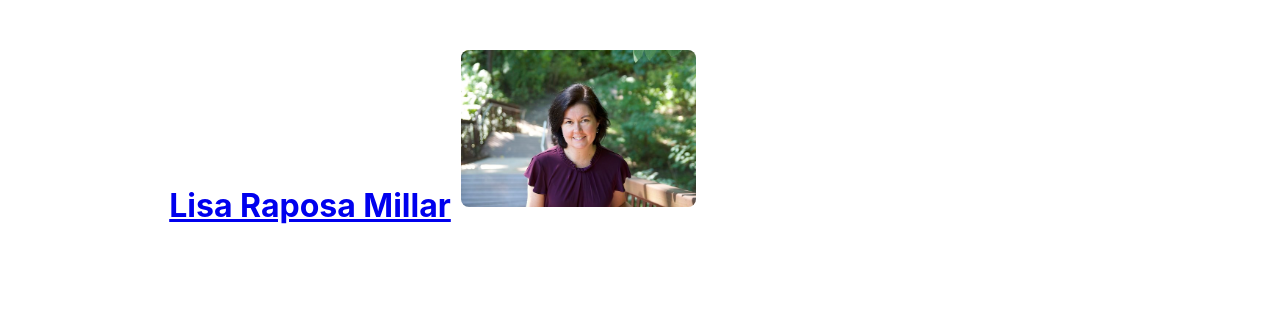
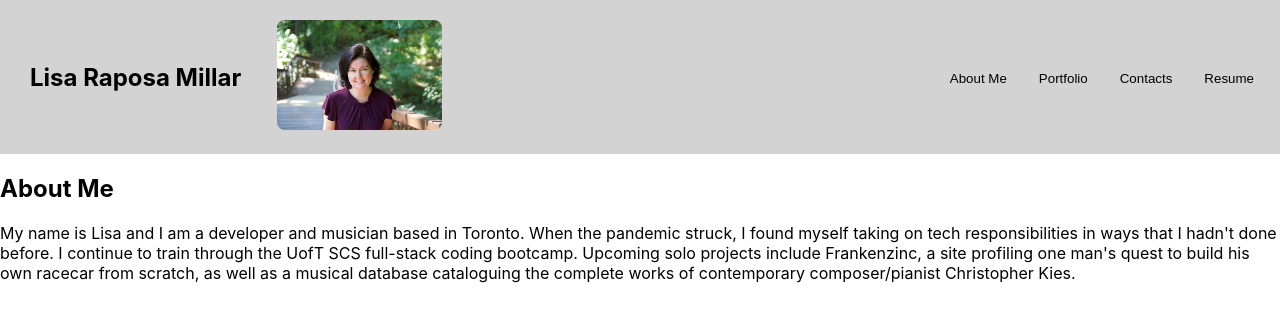
Before and after one commit to raposamillar/professional-portfolio, a React (Create React App) app: page / in a window 1280 px wide. Shown: the top 322 px of the page. Built offline with nearby package versions, Linux system fonts and the light colour scheme.

Commit message:
move JS files into components and add navbar functionality

```diff
--- a/src/App.js
+++ b/src/App.js
@@ -1,6 +1,24 @@
-import React from 'react';
-import Header from './components/Header';
+import React, { useState } from 'react';
+import Navigation from './components/Navigation';
+import About from './components/About';
+import Contact from './components/Contact';
+import Resume from './components/Resume';
 
-const App = () => <Header />;
+const App = () => {
+  const [currentPage, setCurrentPage] = useState('about');
+
+  return (
+    <>
+      <Navigation setCurrentPage={setCurrentPage} />
+      {
+        currentPage === 'about'
+          ? <About />
+        : currentPage === 'contact'
+          ? <Contact />
+          : <Resume />
+      }
+    </>
+  )
+}
 
 export default App;
--- a/src/components/pages/About.js
+++ b/src/components/About.js
@@ -2,7 +2,7 @@ import React from 'react';
 
 export default function About() {
   return (
-    <div>
+    <div id='about' className='about'>
       <h2>About Me</h2>
       <p>
         My name is Lisa and I am a developer and musician based in Toronto.  When the pandemic struck, I found myself taking on tech responsibilities in ways that I hadn't done before.  I continue to train through the UofT SCS full-stack coding bootcamp.  Upcoming solo projects include Frankenzinc, a site profiling one man's quest to build his own racecar from scratch, as well as a musical database cataloguing the complete works of contemporary composer/pianist Christopher Kies.
--- a/src/components/pages/Contact.js
+++ b/src/components/Contact.js
@@ -1,7 +1,7 @@
 import React, { useState } from 'react';
 // import { validateEmail } from '../../utils/helpers';
 
-function validateEmail(email) {
+export function validateEmail(email) {
   var re = /^(([^<>()[\]\\.,;:\s@"]+(\.[^<>()[\]\\.,;:\s@"]+)*)|(".+"))@((\[[0-9]{1,3}\.[0-9]{1,3}\.[0-9]{1,3}\.[0-9]{1,3}\])|(([a-zA-Z\-0-9]+\.)+[a-zA-Z]{2,}))$/;
   return re.test(String(email).toLowerCase());
 }
--- a/src/components/Header/index.js
+++ b/src/components/Header/index.js
@@ -1,7 +1,6 @@
 import React from 'react';
 import Navigation from '../Navigation';
 import profilePhoto from '../../assets/raposa-millar.jpeg';
-// import Footer from '../Footer';
 
 function Header() {
 
@@ -16,7 +15,7 @@ function Header() {
       </h1>
       {Navigation}
     </header>
-    // {Footer}
+
   )
 }
 
--- a/src/components/Navigation/index.js
+++ b/src/components/Navigation/index.js
@@ -1,36 +1,21 @@
-import React, { useState } from 'react';
-import About from '../pages/About';
-import Portfolio from '../pages/Portfolio';
-import Resume from '../pages/Resume';
-import ContactForm from '../pages/Contact';
+import React from 'react';
+import profilePhoto from '../../assets/raposa-millar.jpeg';
 
-export default function Navigation() {
-  const [currentPage, setCurrentPage] = useState('About');
-
-  // Conditionally checks for the value of "currentPage" and renders the selected component, accordingly.
-  const renderPage = () => {
-    if (currentPage === '/') {
-      return <About />;
-    }
-    if (currentPage === 'About') {
-      return <About />;
-    }
-    if (currentPage === 'Portfolio')  {
-      return <Portfolio />;
-    }
-    if (currentPage === 'Resume') {
-      return <Resume />;
-    }
-    // Renders the Contact component if no other page is selected.
-    return <ContactForm />;
-  };
-
-  const handlePageChange = (page) => setCurrentPage(page);
+export default function Navigation({setCurrentPage}) {
 
   return (
-    <div>
-      <Navigation currentPage={currentPage} handlePageChange={handlePageChange}/>
-      {renderPage()}
-    </div>
+    <nav>
+      <h1>Lisa Raposa Millar</h1>
+      <span role='img' aria-label='profile photo'>
+            <img src={profilePhoto} style={{ width: '25%' }} alt='Lisa Raposa Millar in High Park in Toronto.'/>
+      </span>
+
+      <div>
+        <button onClick = {() => setCurrentPage('about') }>About Me</button>
+        <button onClick = {() => setCurrentPage('portfolio') }>Portfolio</button>
+        <button onClick = {() => setCurrentPage('contact') }>Contacts</button>
+        <button onClick = {() => setCurrentPage('resume') }>Resume</button>
+      </div>
+    </nav>
   );
 };
--- /dev/null
+++ b/src/components/Resume.js
@@ -0,0 +1,30 @@
+import React from 'react';
+
+export default function Resume() {
+  return (
+    <div id='resume' className='resume'>
+      <h2>Resume</h2>
+      <p id='download'>
+        Download my <a href="https://docs.google.com/document/d/1XS3rqodGefl4KMzrsJ9MDZGwiohAik4zze0x8r6NT8Y/edit?usp=sharingresume" target="_blank" rel="noreferrer">resume</a>
+      </p>
+      <h3>Proficiencies</h3>
+      <h4>Front-end</h4>
+      <ul id='front-end'>
+        <li>HTML</li>
+        <li>CSS</li>
+        <li>JavaScript</li>
+        <li>React</li>
+      </ul>
+      <h4>Back-end</h4>
+      <ul id='back-end'>
+        <li>APIs</li>
+        <li>Node</li>
+        <li>Express</li>
+        <li>MySQL, Sequelize</li>
+        <li>MongoDB, Mongoose</li>
+        <li>REST</li>
+        <li>GraphQL</li>
+      </ul>
+    </div>
+  );
+}
--- a/src/index.css
+++ b/src/index.css
@@ -35,3 +35,17 @@ header, h1 {
   margin: 10px;
   border: 10px;
 }
+
+nav {
+  display: flex;
+  justify-content: space-between;
+  align-items: center;
+  padding: 10px;
+  background-color: lightgray;
+}
+
+nav button {
+  background: transparent;
+  border: none;
+  margin: 0 10px;
+}
```
Also changed, not shown: src/components/Portfolio.js (added), src/components/Project/index.js (added), src/components/pages/Resume.js (deleted).
